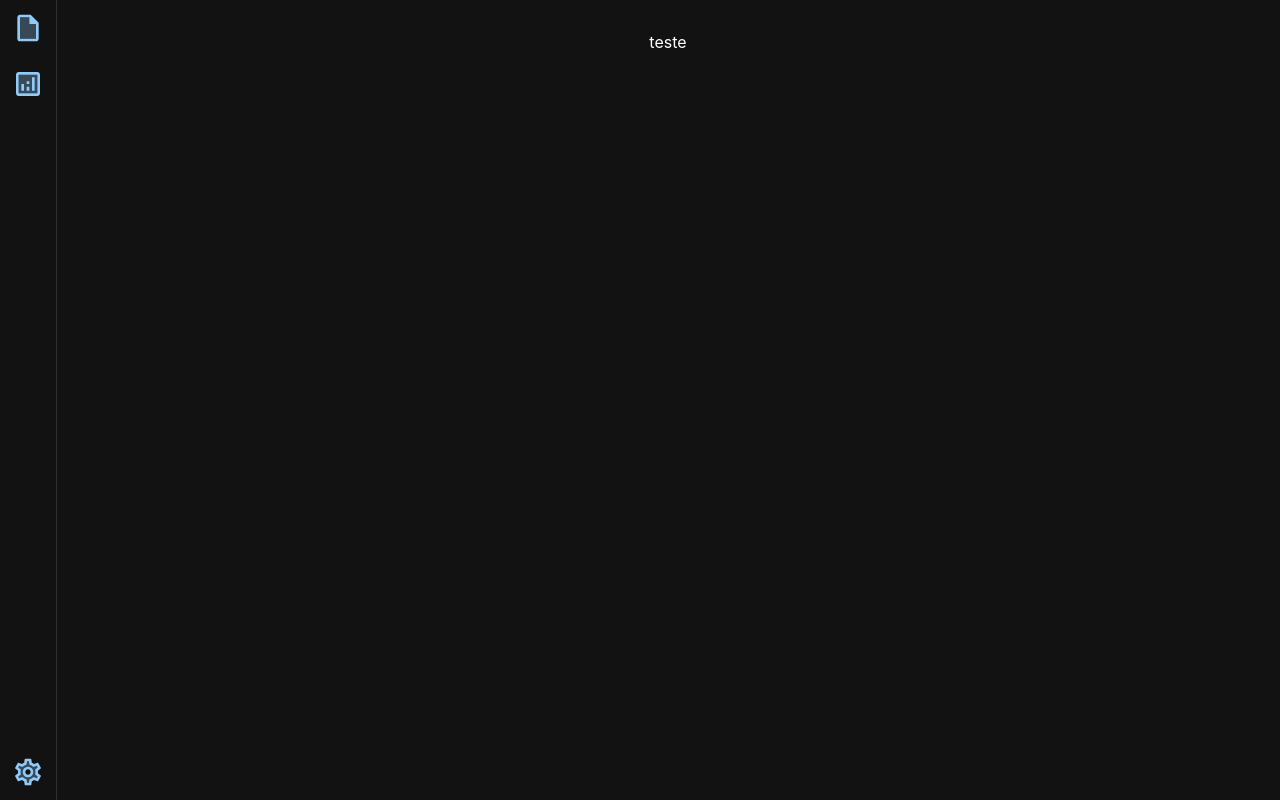
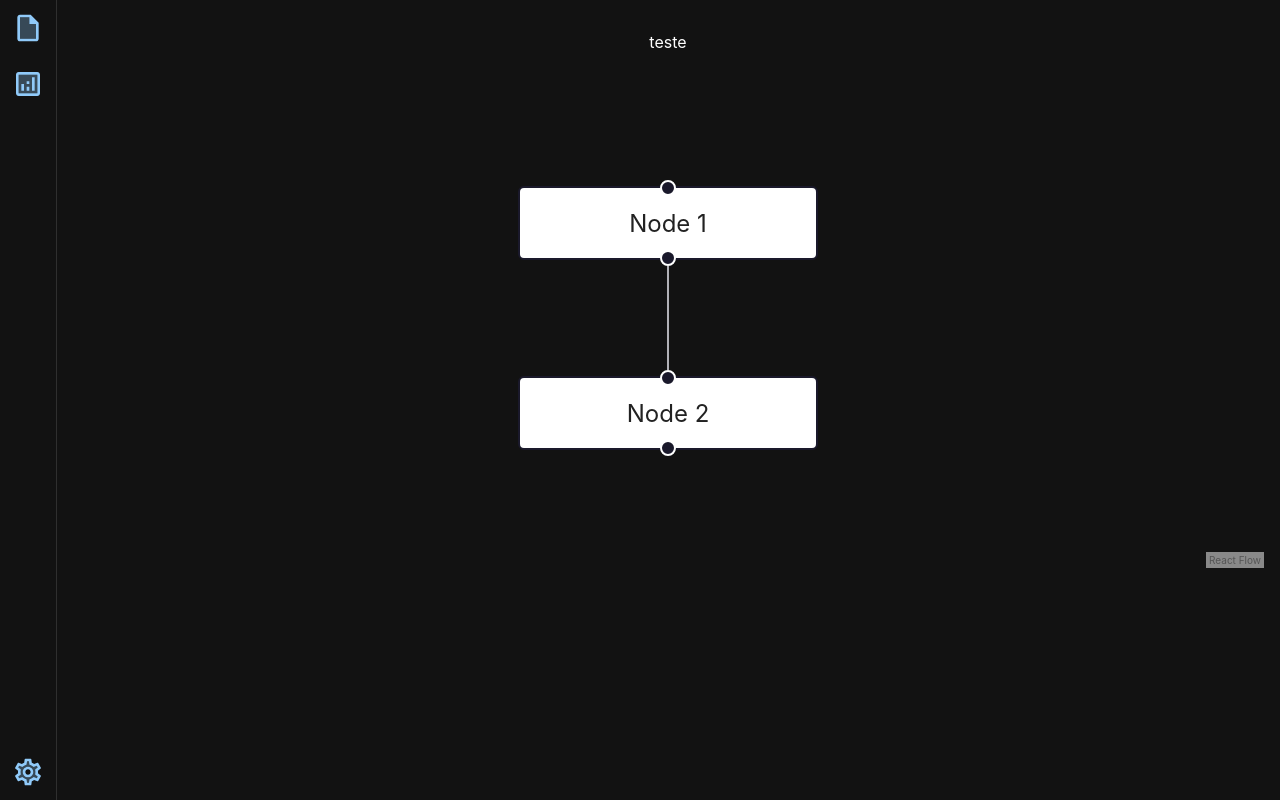
Before and after one commit to SeraphyBR/fca-gtools, a React (Vite) app: page / in a window 1280 px wide. Built offline with nearby package versions, Linux system fonts and the light colour scheme.

Commit message:
Adicionado react-flow-renderer, e componente de teste

```diff
--- a/package.json
+++ b/package.json
@@ -19,6 +19,7 @@
     "react": "^18.0.0",
     "react-dom": "^18.0.0",
     "react-dropzone": "^12.0.4",
+    "react-flow-renderer": "^10.1.0",
     "react-i18next": "^11.15.6",
     "react-redux": "8.0.0-beta.4",
     "react-router-dom": "6",
--- /dev/null
+++ b/src/components/flow/Flow.tsx
@@ -0,0 +1,52 @@
+import { useState, useCallback } from "react"
+import ReactFlow, {
+  addEdge,
+  FitViewOptions,
+  applyNodeChanges,
+  applyEdgeChanges,
+  Node,
+  Edge,
+  NodeChange,
+  EdgeChange,
+  Connection
+} from "react-flow-renderer"
+
+const initialNodes: Node[] = [
+  { id: "1", data: { label: "Node 1" }, position: { x: 5, y: 5 } },
+  { id: "2", data: { label: "Node 2" }, position: { x: 5, y: 100 } }
+]
+
+const initialEdges: Edge[] = [{ id: "e1-2", source: "1", target: "2" }]
+
+const fitViewOptions: FitViewOptions = {
+  padding: 0.2
+}
+
+const Flow: React.FC = () => {
+  const [nodes, setNodes] = useState<Node[]>(initialNodes)
+  const [edges, setEdges] = useState<Edge[]>(initialEdges)
+
+  const onNodesChange = useCallback(
+    (changes: NodeChange[]) => setNodes((nds) => applyNodeChanges(changes, nds)),
+    [setNodes]
+  )
+  const onEdgesChange = useCallback(
+    (changes: EdgeChange[]) => setEdges((eds) => applyEdgeChanges(changes, eds)),
+    [setEdges]
+  )
+  const onConnect = useCallback((connection: Connection) => setEdges((eds) => addEdge(connection, eds)), [setEdges])
+
+  return (
+    <ReactFlow
+      nodes={nodes}
+      edges={edges}
+      onNodesChange={onNodesChange}
+      onEdgesChange={onEdgesChange}
+      onConnect={onConnect}
+      fitView
+      fitViewOptions={fitViewOptions}
+    />
+  )
+}
+
+export default Flow
--- a/src/pages/home/Home.tsx
+++ b/src/pages/home/Home.tsx
@@ -1,5 +1,6 @@
 import React, { useState } from "react"
 import BasePage from "../../components/basepage/BasePage"
+import Flow from "../../components/flow/Flow"
 import * as S from "./Home.style"
 
 const Home: React.FC = () => {
@@ -7,6 +8,9 @@ const Home: React.FC = () => {
     <BasePage>
       <S.HomeWrapper>
         <p>teste</p>
+        <div style={{ width: "auto", height: "500px" }}>
+          <Flow />
+        </div>
       </S.HomeWrapper>
     </BasePage>
   )
```
Also changed, not shown: 1 other file (tests, documents, lock files or other folders).
